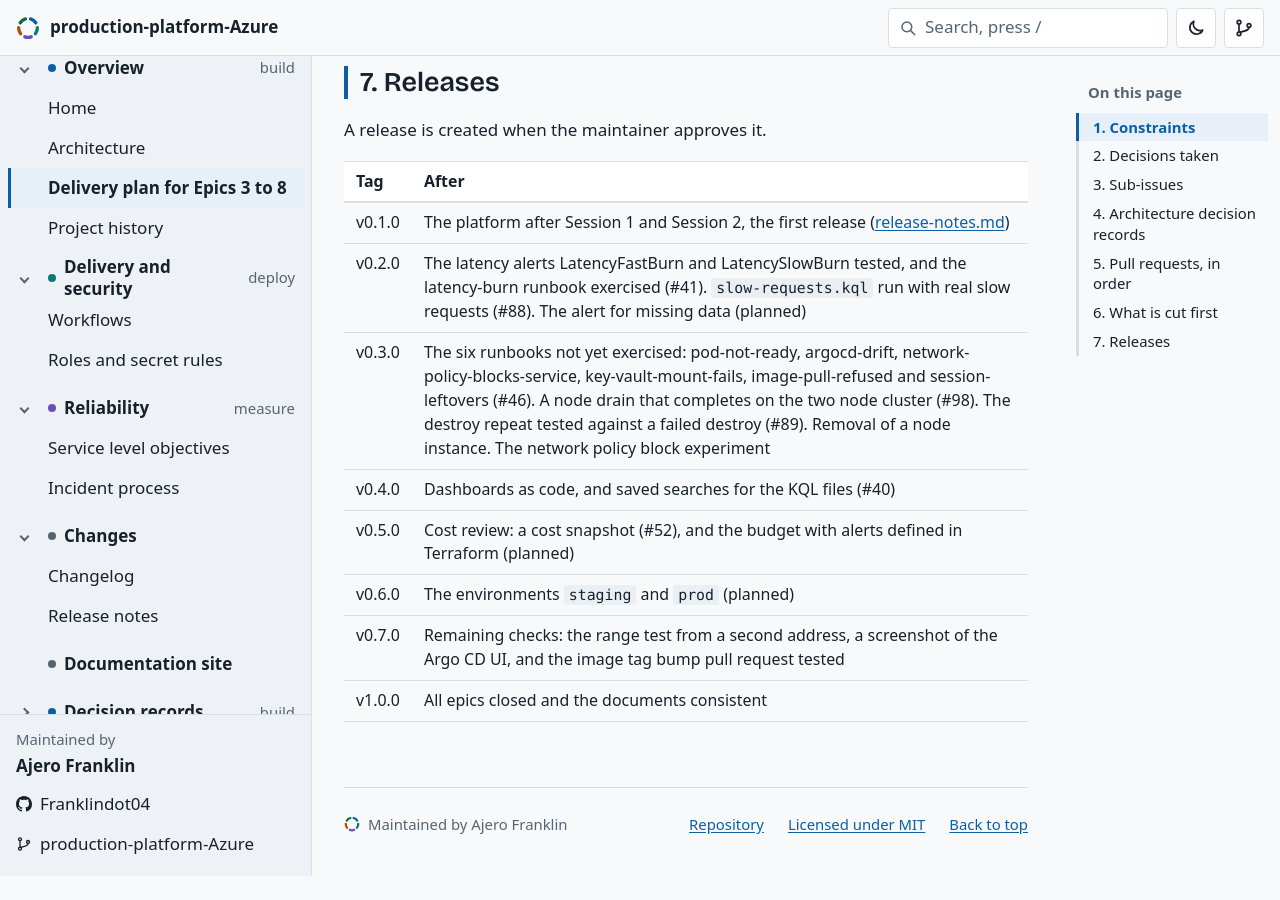
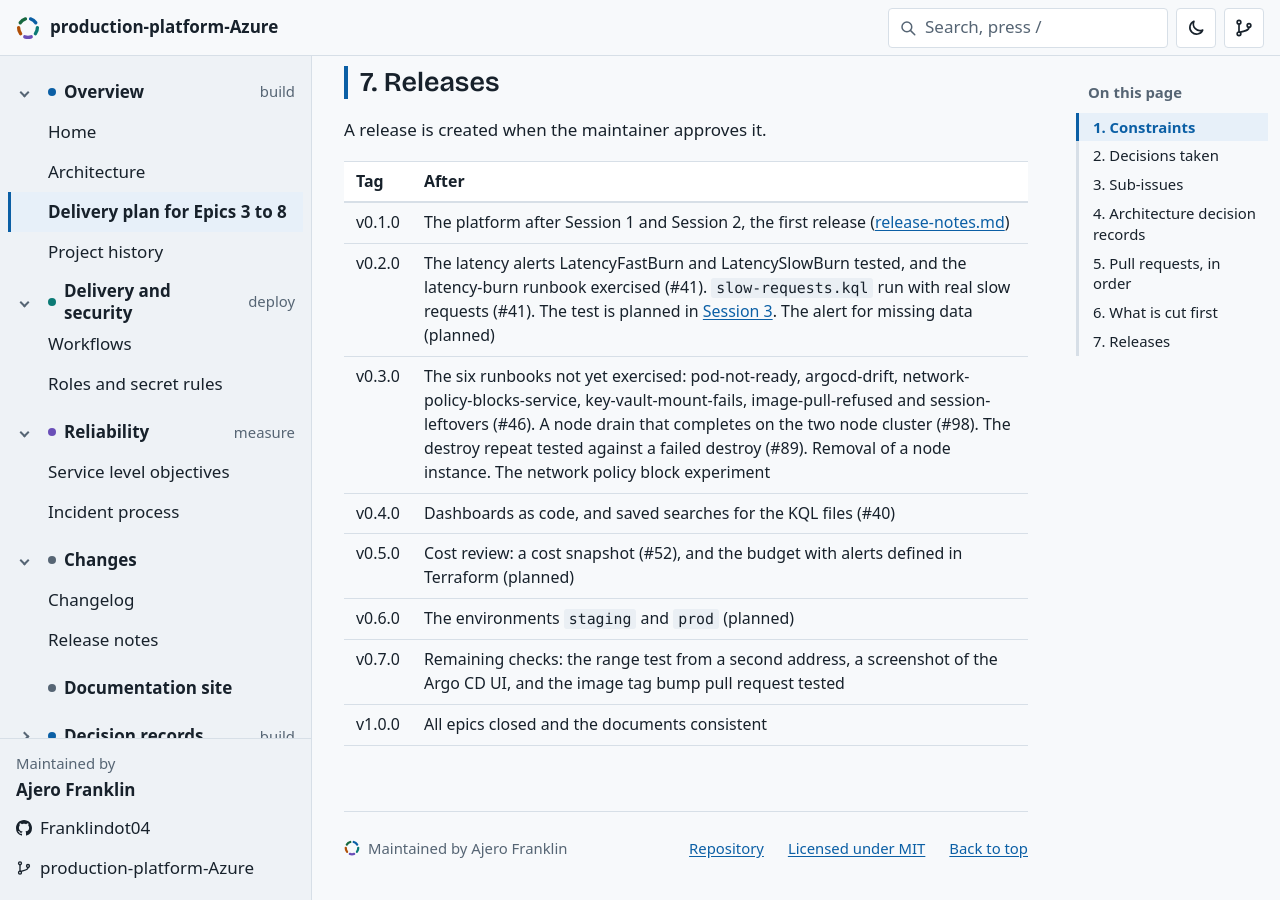
Before and after one commit to Franklindot04/production-platform-Azure, a Jekyll site: the page built from docs/plan.md, in a window 1280 px wide and 900 px high, scrolled down 5409 px. Built offline with Jekyll 4.4.1, drawn with Linux system fonts in a browser that asks for light colours; some web fonts are replaced; our own code applies the rules of GitHub Pages for plain Markdown files; comment, search, counter and statistics services are not loaded; before the commit the page ends 6285 px from its top, so only the background shows below that.

Commit message:
link session 3 from the plan release table and the docs index (#41)

```diff
--- a/docs/plan.md
+++ b/docs/plan.md
@@ -145,7 +145,7 @@ A release is created when the maintainer approves it.
 | Tag | After |
 |---|---|
 | v0.1.0 | The platform after Session 1 and Session 2, the first release ([release-notes.md](release-notes.md)) |
-| v0.2.0 | The latency alerts LatencyFastBurn and LatencySlowBurn tested, and the latency-burn runbook exercised (#41). `slow-requests.kql` run with real slow requests (#88). The alert for missing data (planned) |
+| v0.2.0 | The latency alerts LatencyFastBurn and LatencySlowBurn tested, and the latency-burn runbook exercised (#41). `slow-requests.kql` run with real slow requests (#41). The test is planned in [Session 3](sessions/session-3.md). The alert for missing data (planned) |
 | v0.3.0 | The six runbooks not yet exercised: pod-not-ready, argocd-drift, network-policy-blocks-service, key-vault-mount-fails, image-pull-refused and session-leftovers (#46). A node drain that completes on the two node cluster (#98). The destroy repeat tested against a failed destroy (#89). Removal of a node instance. The network policy block experiment |
 | v0.4.0 | Dashboards as code, and saved searches for the KQL files (#40) |
 | v0.5.0 | Cost review: a cost snapshot (#52), and the budget with alerts defined in Terraform (planned) |
```
Also changed, not shown: docs/index.md (+1 -0 lines).
